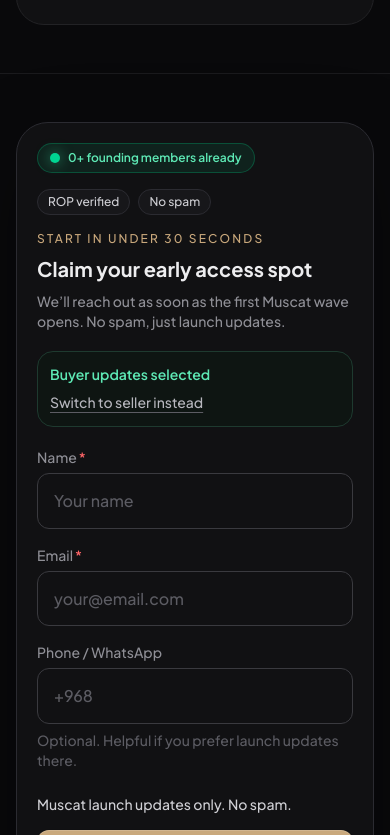
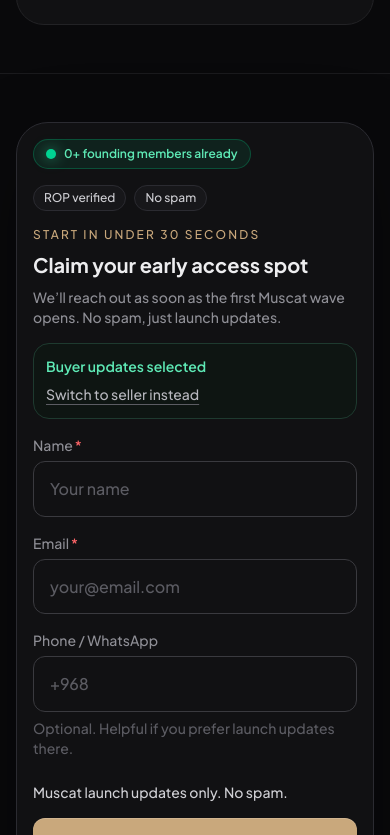
Before and after one commit to matveyco/saheeb-web, a Next.js app: page /en/projects/saheeb-drive in a window 390 px wide. Shown: the part 1389-2224 px from the top of the page. Built offline with nearby package versions, Linux system fonts and the light colour scheme; no server answers.

Commit message:
Trim final mobile waitlist spacing

```diff
--- a/src/components/forms/WaitlistForm.tsx
+++ b/src/components/forms/WaitlistForm.tsx
@@ -632,10 +632,10 @@ export function WaitlistForm({
         >
           <div
             id={sectionId}
-            className="scroll-mt-24 rounded-[2rem] border border-[#2B2B31] bg-[#111113] p-5 shadow-[0_24px_80px_rgba(0,0,0,0.28)] sm:p-8 lg:scroll-mt-32"
+            className="scroll-mt-24 rounded-[2rem] border border-[#2B2B31] bg-[#111113] p-4 shadow-[0_24px_80px_rgba(0,0,0,0.28)] sm:p-8 lg:scroll-mt-32"
             data-testid="drive-waitlist-card"
           >
-            <div className="mb-5">
+            <div className="mb-4 sm:mb-5">
               <div
                 data-testid="drive-waitlist-social-proof"
                 className="inline-flex items-center gap-2 rounded-full border border-emerald-500/30 bg-emerald-500/10 px-3 py-1.5 text-xs font-semibold text-emerald-300 sm:px-4 sm:py-2 sm:text-sm"
@@ -675,7 +675,7 @@ export function WaitlistForm({
               </p>
             </div>
 
-            <div className="mb-5 rounded-2xl border border-[#1E3A2F] bg-[#0E1512] p-3 sm:p-4">
+            <div className="mb-4 rounded-2xl border border-[#1E3A2F] bg-[#0E1512] p-3 sm:mb-5 sm:p-4">
               <p className="text-sm font-semibold text-emerald-300 sm:text-base">
                 {isBuyerIntent ? t('selectedBuyer') : t('selectedSeller')}
               </p>
```
